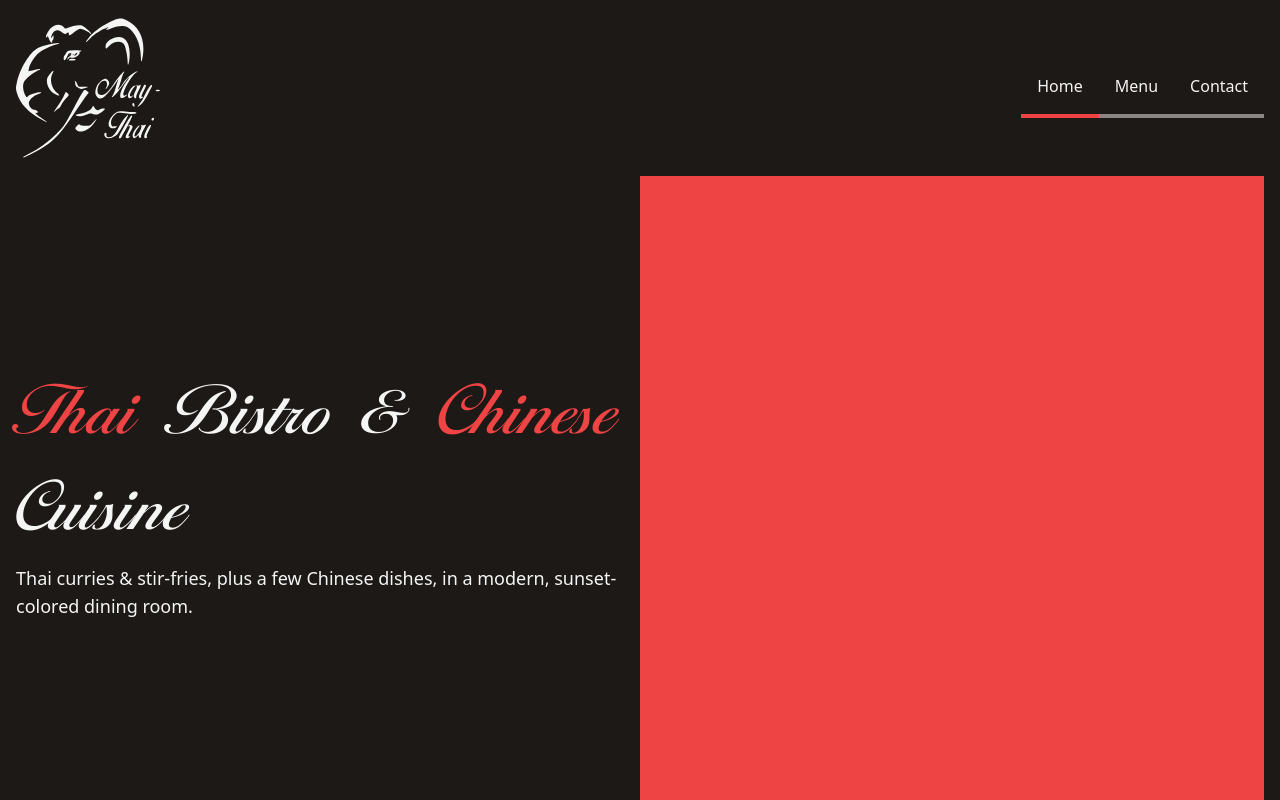
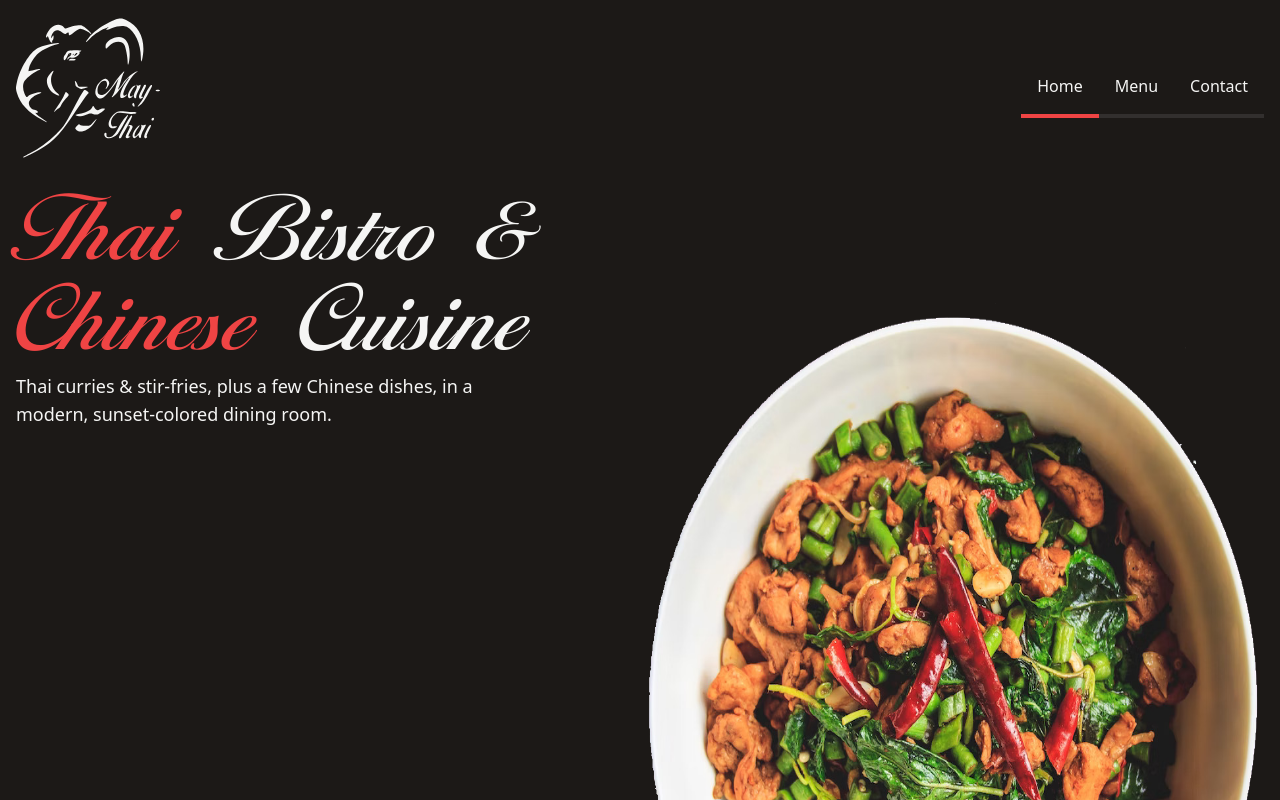
Before and after one commit to raymondkneipp/may-thai, a Next.js app: page / in a window 1280 px wide. Shown: the top 800 px of the page. Built offline with nearby package versions, Linux system fonts and the light colour scheme.

Commit message:
hero and navbar tweaks

```diff
--- a/components/Hero.tsx
+++ b/components/Hero.tsx
@@ -1,3 +1,4 @@
+import Image from "next/image";
 import Container from "./Container";
 
 export default function Hero() {
@@ -6,17 +7,23 @@ export default function Hero() {
       <Container>
         <div className="grid grid-cols-2 items-center justify-between">
           <div className="flex flex-col gap-4">
-            <h1 className="text-8xl font-fancy">
+            <h1 className="text-9xl font-fancy leading-[90px]">
               <span className="text-red-500">Thai</span> Bistro &{" "}
               <span className="text-red-500">Chinese</span> Cuisine
             </h1>
-            <p className="text-lg">
+            <p className="text-lg mr-36">
               Thai curries & stir-fries, plus a few Chinese dishes, in a modern,
               sunset-colored dining room.
             </p>
           </div>
-          <div>
-            <div className="w-full h-auto aspect-square bg-red-500"></div>
+          <div className="relative">
+            <Image
+              src="/dish.png"
+              alt="Thai dish"
+              width={900}
+              height={900}
+              className="absolute top-0 left-0 w-auto h-screen"
+            />
           </div>
         </div>
       </Container>
--- a/components/Navbar.tsx
+++ b/components/Navbar.tsx
@@ -1,7 +1,7 @@
 import Link from "next/link";
 import { useRouter } from "next/router";
 import Container from "./Container";
-import Logo from "./logo";
+import Logo from "./Logo";
 
 interface Props {
   children: string;
@@ -16,7 +16,7 @@ function NavItem({ children, href }: Props) {
     <Link
       href={href}
       className={`border-b-4 p-4 ${
-        active ? "border-red-500" : "border-stone-100/50"
+        active ? "border-red-500" : "border-stone-100/10"
       }`}
     >
       {children}
```
